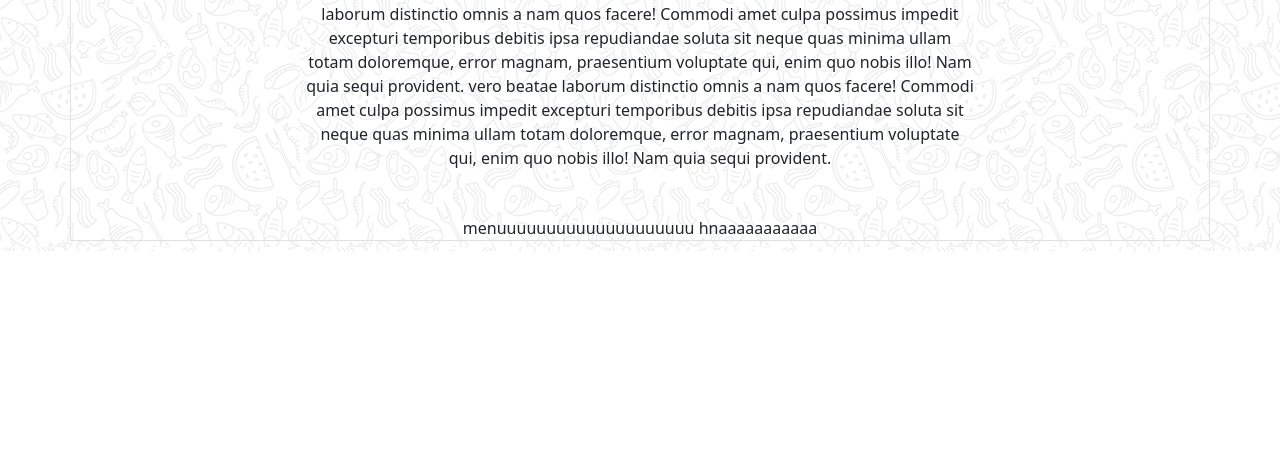
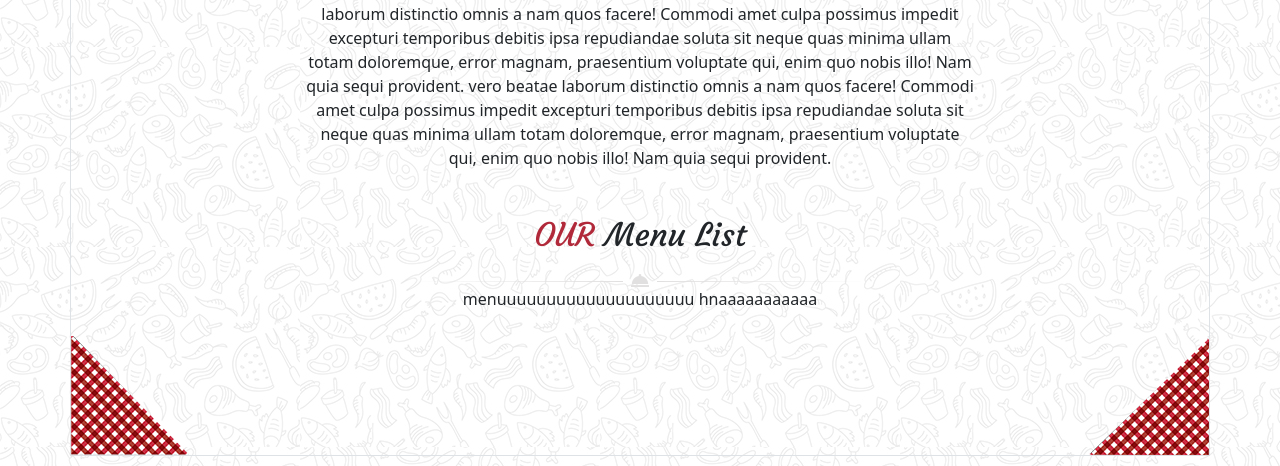
Before and after one commit to O-Abdessamad/Projet_Final-HTML-SCSS-Bootstrap, a website: page index.html in a window 1280 px wide. Shown: the part 762-1228 px from the top of the page. Before the commit the page ends 1013 px from the top, so only its background shows below. Drawn offline with nearby package versions, Linux system fonts and the light colour scheme.

Commit message:
fin section-1 son menu

```diff
--- a/index.html
+++ b/index.html
@@ -111,14 +111,33 @@
                     </div>
                     <!------------- end texte --------------------->
                     <!------------- menu --------------------->
-                    <div class="text-center mt-30">
+                    <!------------- titre --------------------->
+                    <div class=" titre text-center font-titre pt-30">
+                        <h2 class="feuille-titre"> <samp class="font-titre text-coleur-titre">OUR</samp> Menu List</h2>
+                        <img src="./public/images/decoration_line.png" alt="">
+                    </div>
+                    <!------------- end titre --------------------->
+                    <!------------- tabeliste --------------------->
+
+                    <div class="text-center  ">
                         menuuuuuuuuuuuuuuuuuuuu hnaaaaaaaaaaa
                     </div>
+                    <br><br><br><br><br><br>
+
+                    <!------------- tabeliste --------------------->
+                    <!------------- image-right & left --------------------->
+                    <div class="images ">
+                        <div class="img-1 position-absolute bottom-0 start-0">
+                            <img src="./public/images/box-bottom-left.png" alt="">
+                        </div>
+                        <div  class="img-2 position-absolute bottom-0 end-0">
+                            <img src="./public/images/box-bottom_right.png" alt="">
+                        </div>
+                    </div>
+                    <!------------- end image-right & left --------------------->
                     <!------------- end menu --------------------->
 
                 </div>
-
-
         </section>
         <!-------------- end section-1 ----------------->
 
```
